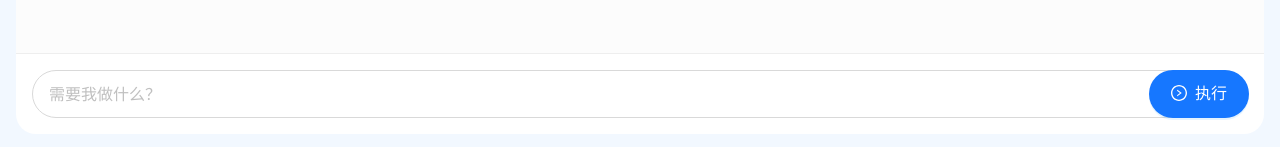
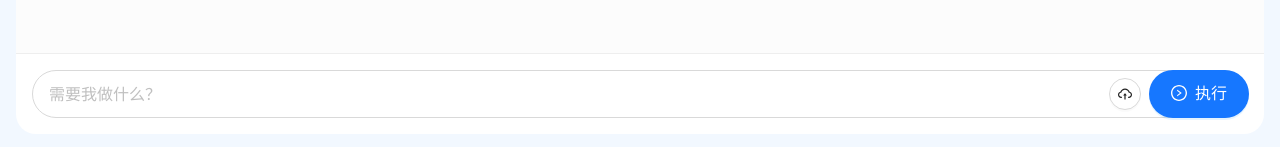
Before and after one commit to NathanCong/sqs-client, a Vue app: page /chat in a window 1280 px wide. Shown: the part 650-797 px from the top of the page. Built offline with nearby package versions, Linux system fonts and the light colour scheme.

Commit message:
feat: 支持文档上传

```diff
--- a/src/apis/index.ts
+++ b/src/apis/index.ts
@@ -52,13 +52,19 @@ export function helperDisclosureStream({
 export function consultStream({
   sessionId,
   question,
+  fileUrl,
   onChunk
 }: {
   sessionId?: string
   question: string
+  fileUrl?: string
   onChunk?: (chunk: string) => void
 }) {
-  return postForStream('/consult/stream', { sessionId, question }, onChunk)
+  return postForStream(
+    '/consult/stream',
+    { sessionId, question, file_url: fileUrl },
+    onChunk
+  )
 }
 
 /**
--- a/src/components/CommandInput.vue
+++ b/src/components/CommandInput.vue
@@ -1,5 +1,6 @@
 <template>
   <div class="command-input">
+    <!-- Input -->
     <section class="input-wrapper">
       <a-input
         placeholder="需要我做什么？"
@@ -7,8 +8,29 @@
         v-model:value="userCommand"
       />
     </section>
-    <section class="button-wrapper">
-      <template v-if="isLoading">
+    <!-- Exec Button -->
+    <section class="buttons-wrapper">
+      <span class="upload-button">
+        <template v-if="fileUrl">
+          <span class="upload-file"><FilePdfOutlined /></span>
+        </template>
+        <template v-else>
+          <a-upload
+            accept=".pdf"
+            v-model:file-list="fileList"
+            :before-upload="() => false"
+            :multiple="false"
+            :show-upload-list="false"
+            @change="onChange"
+          >
+            <a-button type="default" shape="circle">
+              <CloudUploadOutlined />
+            </a-button>
+          </a-upload>
+        </template>
+      </span>
+      <span class="exec-button">
+        <template v-if="isLoading || uploadLoading">
           <span class="loading"><LoadingOutlined :spin="true" /></span>
         </template>
         <template v-else>
@@ -16,6 +38,7 @@
             <template #icon><RightCircleOutlined /></template>执行
           </a-button>
         </template>
+      </span>
     </section>
   </div>
 </template>
@@ -27,16 +50,51 @@ interface ComponentProps {
 
 export interface ExecParams {
   userCommand: string
+  fileName?: string
+  fileUrl?: string
 }
 </script>
 
 <script lang="ts" setup>
-import { RightCircleOutlined, LoadingOutlined } from '@ant-design/icons-vue'
+import {
+  FilePdfOutlined,
+  CloudUploadOutlined,
+  RightCircleOutlined,
+  LoadingOutlined
+} from '@ant-design/icons-vue'
 import { ref } from 'vue'
+import { notification } from 'ant-design-vue'
+import { uploadFile } from '@/apis'
 
 const userCommand = ref('')
 
 withDefaults(defineProps<ComponentProps>(), { isLoading: false })
+
+const fileList = ref([])
+
+const fileName = ref('')
+
+const fileUrl = ref('')
+
+const uploadLoading = ref(false)
+
+async function onChange() {
+  const file = fileList.value[0] as { originFileObj: File }
+  const savePath = 'sqs/'
+  uploadLoading.value = true
+  try {
+    // eslint-disable-next-line @typescript-eslint/no-explicit-any
+    const result = (await uploadFile(savePath, file.originFileObj)) as any
+    fileName.value = `${result.resourceName}.${result.resourceType}`
+    fileUrl.value = result.resourceUrl
+    notification.success({ message: '文件上传成功' })
+  } catch (err) {
+    notification.error({ message: '文件上传失败' })
+    console.warn(err)
+  } finally {
+    uploadLoading.value = false
+  }
+}
 
 const emit = defineEmits(['exec'])
 
@@ -45,10 +103,14 @@ function onExec() {
     return
   }
   const params: ExecParams = {
-    userCommand: userCommand.value
+    userCommand: userCommand.value,
+    fileName: fileName.value,
+    fileUrl: fileUrl.value
   }
   emit('exec', params)
   userCommand.value = ''
+  fileName.value = ''
+  fileUrl.value = ''
 }
 </script>
 
@@ -64,11 +126,35 @@ function onExec() {
     width: 100%;
   }
 
-  .button-wrapper {
+  .buttons-wrapper {
     width: auto;
     height: auto;
     position: absolute;
     right: -1px;
+    display: flex;
+    flex-direction: row;
+    align-items: center;
+    justify-content: center;
+
+    .upload-button {
+      width: 32px;
+      height: 32px;
+      margin-right: 8px;
+      display: flex;
+      align-items: center;
+      justify-content: center;
+    }
+
+    .upload-file {
+      font-size: 14px;
+      width: 100%;
+      height: 100%;
+      border-radius: 50%;
+      border: 1px solid #d9d9d9;
+      display: flex;
+      align-items: center;
+      justify-content: center;
+    }
 
     .loading {
       width: 100px;
@@ -91,9 +177,9 @@ function onExec() {
   height: 48px;
   border-radius: 24px;
   padding: 6px 16px;
-  padding-right: calc(100px + 16px);
+  padding-right: calc(100px + 16px + 32px);
 }
-:deep(.ant-btn) {
+.exec-button :deep(.ant-btn) {
   width: 100px;
   height: 48px;
   border-radius: 24px;
--- a/src/types/components.d.ts
+++ b/src/types/components.d.ts
@@ -13,6 +13,7 @@ declare module 'vue' {
     AInput: typeof import('ant-design-vue/es')['Input']
     ARate: typeof import('ant-design-vue/es')['Rate']
     ASelect: typeof import('ant-design-vue/es')['Select']
+    AUpload: typeof import('ant-design-vue/es')['Upload']
     CommandInput: typeof import('./../components/CommandInput.vue')['default']
     CommonEmpty: typeof import('./../components/CommonEmpty.vue')['default']
     CommonLoading: typeof import('./../components/CommonLoading.vue')['default']
--- a/src/views/chat/components/ChatModal/ChatModal.vue
+++ b/src/views/chat/components/ChatModal/ChatModal.vue
@@ -124,12 +124,13 @@ function scrollToBottom() {
 
 const requestLoading = ref(false)
 
-async function ask(messageId: string, userCommand: string) {
+async function ask(messageId: string, userCommand: string, fileUrl?: string) {
   requestLoading.value = true
   try {
     await consultStream({
       sessionId: chatStore.currentChatId,
       question: userCommand,
+      fileUrl,
       onChunk: (chunk) => {
         if (chunk === '[DONE]') {
           chatStore.setMessage(messageId, {
@@ -149,7 +150,15 @@ async function ask(messageId: string, userCommand: string) {
   }
 }
 
-function onExec({ userCommand }: ExecParams) {
+function onExec(params: ExecParams) {
+  const { userCommand, fileName, fileUrl } = params
+  if (fileName && fileUrl) {
+    chatStore.addMessage({
+      role: 'user',
+      type: 'pdf',
+      data: { name: fileName, url: fileUrl }
+    })
+  }
   chatStore.addMessage({
     role: 'user',
     type: 'text',
@@ -161,7 +170,7 @@ function onExec({ userCommand }: ExecParams) {
     data: [{ type: 'text', data: '正在思考中...' }]
   })
   scrollToBottom()
-  ask(messageId, userCommand)
+  ask(messageId, userCommand, fileUrl)
 }
 
 onMounted(() => {
--- a/src/views/chat/components/ChatModal/components/ChatMessage.vue
+++ b/src/views/chat/components/ChatModal/components/ChatMessage.vue
@@ -7,7 +7,10 @@
     }"
   >
     <!-- 消息头像 -->
-    <span class="message-avator"></span>
+    <span class="message-avator">
+      <template v-if="role === 'user'">U</template>
+      <template v-if="role === 'assistant'">A</template>
+    </span>
     <!-- 消息内容 -->
     <span class="message-content">
       <!-- text 类型 -->
@@ -141,6 +144,7 @@ import {
 import { computed, ref } from 'vue'
 import type { SelectValue } from 'ant-design-vue/es/select'
 import { SELECTOR_OPTIONS } from '../constants'
+import { useChatStore } from '@/store/chat'
 
 const props = withDefaults(defineProps<ComponentProps>(), {
   id: '',
@@ -180,10 +184,13 @@ function onPdfClick(): void {
   console.log('PDF clicked:', pdf)
 }
 
+const chatStore = useChatStore()
+
 const selectorValue = ref<string | undefined>(props.selectorValue)
 
 function onSelectorChange(value: SelectValue): void {
   selectorValue.value = value as string
+  chatStore.setMessage(props.id, { selectorValue: value as string })
   console.log('Selector changed:', value)
 }
 
@@ -191,6 +198,7 @@ const rateValue = ref<number>(props.rateValue || 0)
 
 function onRateChange(value: number): void {
   rateValue.value = value
+  chatStore.setMessage(props.id, { rateValue: value })
   console.log('Rating changed:', value)
 }
 </script>
@@ -215,6 +223,18 @@ function onRateChange(value: number): void {
       .message-list,
       .message-pdf {
         color: #fff;
+      }
+
+      .message-pdf {
+        cursor: auto;
+
+        &:hover {
+          background-color: transparent;
+        }
+
+        &:active {
+          background-color: transparent;
+        }
       }
     }
 
@@ -251,6 +271,10 @@ function onRateChange(value: number): void {
     width: 30px;
     height: 30px;
     border-radius: 50%;
+    display: flex;
+    align-items: center;
+    justify-content: center;
+    color: #fff;
   }
 
   .message-content {
```
Lines whose indentation alone changed are shown as unchanged.
